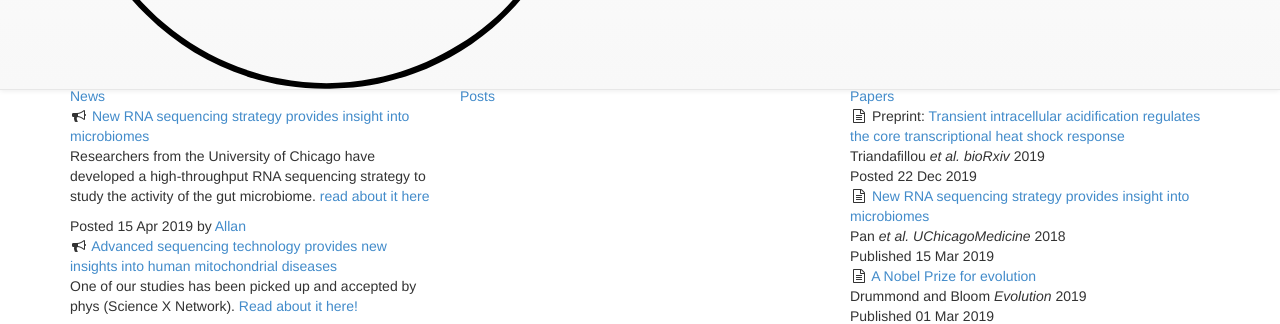
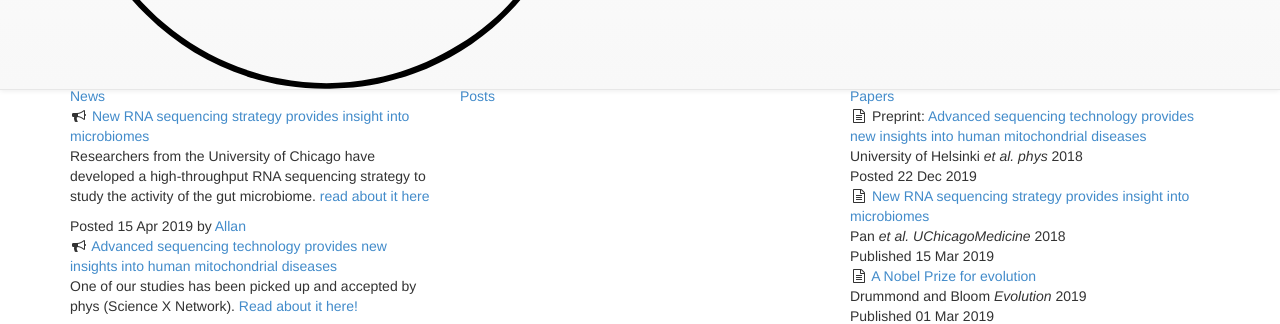
Before and after one commit to mapan-star/DrummLab, a Jekyll site: the page built from index.html, in a window 1280 px wide. Shown: the part 424-748 px from the top of the page. Built offline with Jekyll 4.4.1, drawn with Linux system fonts in a browser that asks for light colours; nearby versions of some CDN libraries.

Commit message:
Update 2019-12-22-intracellular-acidification-preprint.md

```diff
--- a/papers/_posts/2019-12-22-intracellular-acidification-preprint.md
+++ b/papers/_posts/2019-12-22-intracellular-acidification-preprint.md
@@ -1,19 +1,19 @@
 ---
 layout: paper
-title: "Transient intracellular acidification regulates the core transcriptional heat shock response"
-year: "2019"
-shortref: "Triandafillou <i>et al.</i> <i>bioRxiv</i> 2019"
+title: "Advanced sequencing technology provides new insights into human mitochondrial diseases"
+year: "2018"
+shortref: "University of Helsinki <i>et al.</i> <i>phys</i> 2018"
 nickname: intracellular-acidification
-journal: "bioRxiv"
+journal: "phys"
 volume:
 issue:
 pages:
-authors: "Triandafillou CG, Katanski CD, Dinner AR, Drummond DA"
-image: /assets/images/papers/default-paper.svg
+authors: "University of Helsinki"
+image: /assets/images/papers/mitochondria.svg
 redirect_from:
-fulltext:
-# pdf: https://www.biorxiv.org/content/10.1101/414706v2.full.pdf
-pdflink: https://www.biorxiv.org/content/10.1101/414706v2.full.pdf
+fulltext: https://phys.org/news/2018-10-advanced-sequencing-technology-insights-human.html
+# pdf:
+pdflink:
 github:
 pmid:
 pmcid:
@@ -35,4 +35,4 @@ tags: [heat shock, transcription, heat shock response, Hsf1, pH, acidification]
 
 # Abstract
 
-Heat shock induces a conserved transcriptional program regulated by heat shock factor 1 (Hsf1) in eukaryotic cells. Activation of this heat-shock response is triggered by heat-induced misfolding of newly synthesized polypeptides, and so has been thought to depend on ongoing protein synthesis. Here, using the the budding yeast Saccharomyces cerevisiae, we report the discovery that Hsf1 can be robustly activated when protein synthesis is inhibited, so long as cells undergo cytosolic acidification. Heat shock has long been known to cause transient intracellular acidification which, for reasons which have remained unclear, is associated with increased stress resistance in eukaryotes. We demonstrate that acidification is required for heat shock response induction in translationally inhibited cells, and specifically affects Hsf1 activation. Physiological heat-triggered acidification also increases population fitness and promotes cell cycle reentry following heat shock. Our results uncover a previously unknown adaptive dimension of the well-studied eukaryotic heat shock response.
+The ability to translate the genetic code into proteins is an essential step in all living organisms. A cornerstone of this molecular process is the ability of transfer RNA (tRNA) molecules to couple recognition of the genetic code with the cognate amino acid, which are the building blocks of proteins. Chemical modification of individual tRNAs is a critical step for the decoding process during protein synthesis.
```
